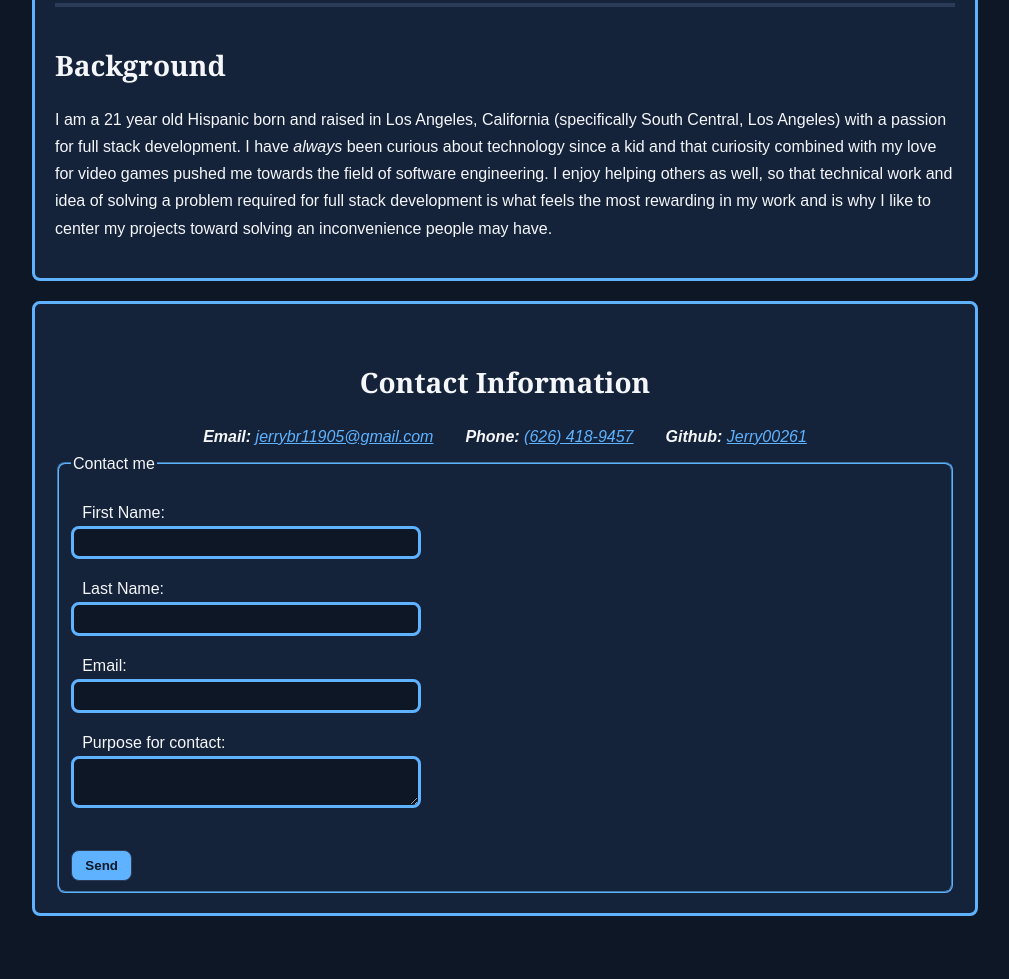
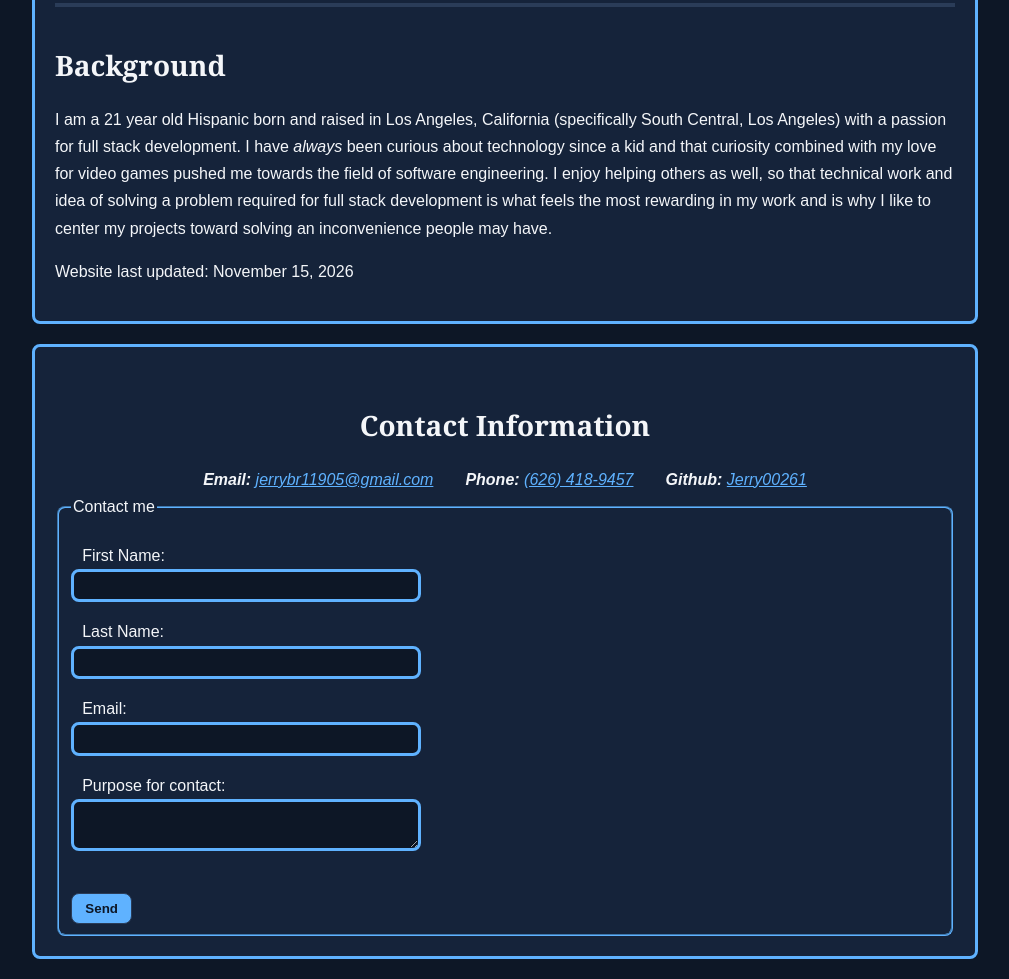
Before and after one commit to Jerry00261/CSE134B_HW4, a plain HTML site: page index.html in a window 1280 px wide. Shown: the part 843-1822 px from the top of the page, without its empty margins (135-1144 px from the left). Before the commit the page ends 1779 px from the top, so only its background shows below. Drawn offline with Linux system fonts and the light colour scheme.

Commit message:
Website last updated.

```diff
--- a/index.html
+++ b/index.html
@@ -76,6 +76,10 @@
                 full stack development is what feels the most rewarding in my work and is why I like to center my projects toward solving an inconvenience people
                 may have.
             </p>
+
+            <p>
+                Website last updated: November 15, 2026
+            </p>
         </section>
     </main>
 
```
